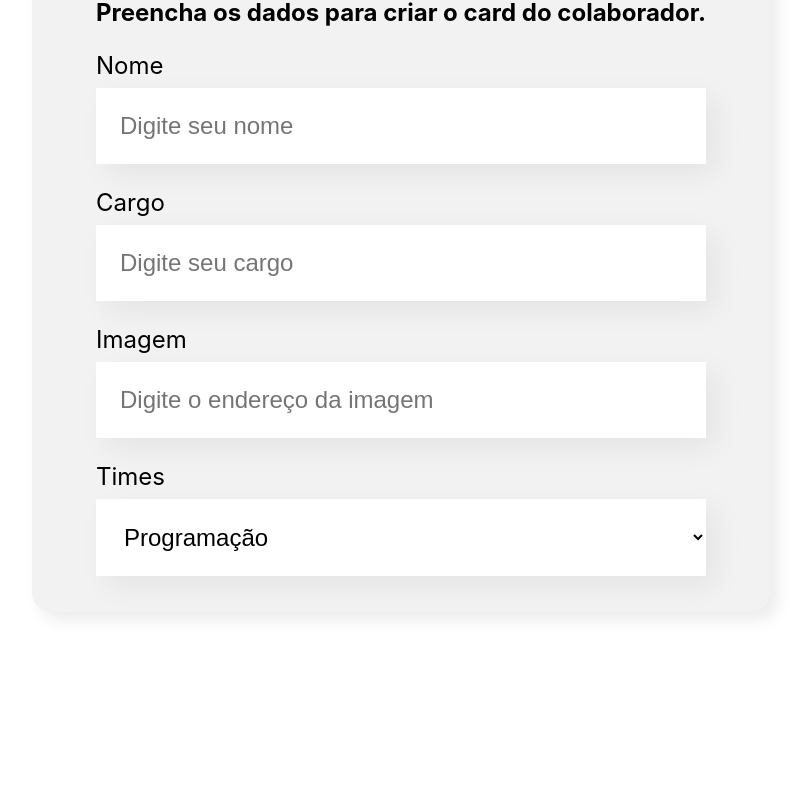
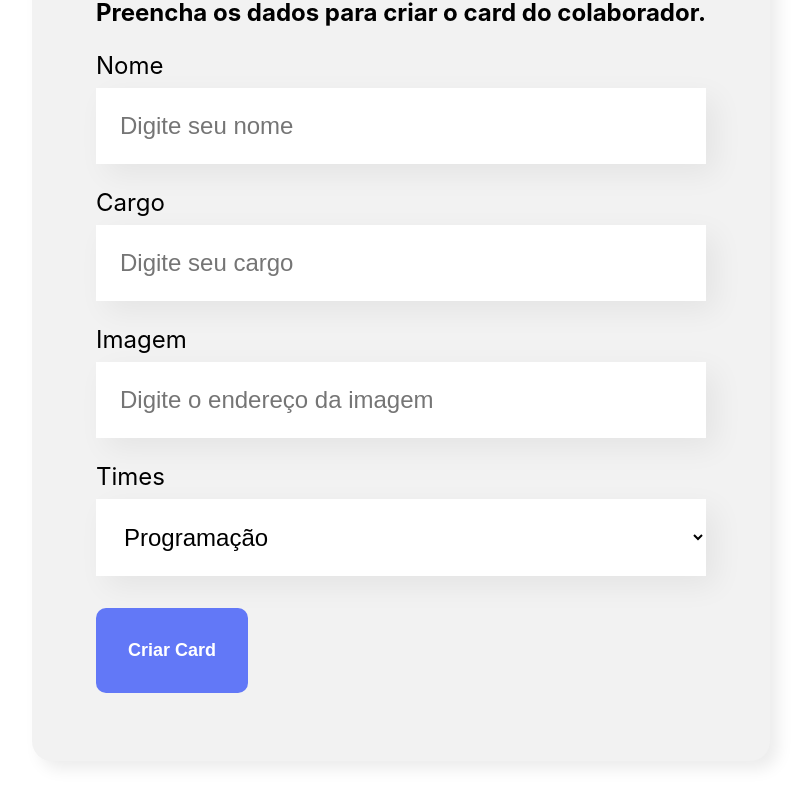
Before and after one commit to fredsons/Organo, a JavaScript app: page / in a window 1280 px wide. Shown: the part 636-1441 px from the top of the page, without its empty margins (239-1045 px from the left). Before the commit the page ends 1328 px from the top, so only its background shows below. Built offline with nearby package versions, Linux system fonts and the light colour scheme; the HTML template or start-up script is replaced by a standard one.

Commit message:
cria componente botao adicionando validacoes no form

```diff
--- /dev/null
+++ b/src/Componentes/Botao/Botao.css
@@ -0,0 +1,15 @@
+.botao {
+  background-color: #6278f7;
+  border-radius: 10px;
+  font-weight: 700;
+  font-size: 18px;
+  padding: 32px;
+  border: none;
+  cursor: pointer;
+  color: #fff;
+  margin: 32px 0;
+}
+
+.botao:hover {
+  color: #95ffd4;
+}
--- /dev/null
+++ b/src/Componentes/Botao/index.js
@@ -0,0 +1,11 @@
+import './Botao.css'
+
+const Botao = (props) => {
+  return (
+    <button className='botao'>
+      {props.children}
+    </button>
+  )
+}
+
+export default Botao
--- a/src/Componentes/CampoTexto/index.js
+++ b/src/Componentes/CampoTexto/index.js
@@ -3,7 +3,7 @@
   return (
     <div className="campo-texto">
       <label>{props.label}</label>
-      <input placeholder={props.placeholder} />
+      <input required={props.obrigatorio} placeholder={props.placeholder} />
     </div>
   )
 }
--- a/src/Componentes/Formulario/index.js
+++ b/src/Componentes/Formulario/index.js
@@ -1,3 +1,4 @@
+import Botao from '../Botao';
 import CampoTexto from '../CampoTexto';
 import ListaSuspensa from '../ListaSuspensa';
 import './Formulario.css'
@@ -13,14 +14,23 @@
     'Mobile',
     'Inovação e Gestão'
   ]
+
+  const aoSalvar = (evento) => {
+    evento.preventDefault();
+    console.log('Ao Salvar');
+  }
+
   return (
     <section className='formulario'>
-      <form>
+      <form onSubmit={aoSalvar}>
         <h2>Preencha os dados para criar o card do colaborador.</h2>
-        <CampoTexto label="Nome" placeholder="Digite seu nome" />
-        <CampoTexto label="Cargo" placeholder="Digite seu cargo" />
+        <CampoTexto obrigatorio={true} label="Nome" placeholder="Digite seu nome" />
+        <CampoTexto obrigatorio={true} label="Cargo" placeholder="Digite seu cargo" />
         <CampoTexto label="Imagem" placeholder="Digite o endereço da imagem" />
-        <ListaSuspensa label="Times" itens={times} />
+        <ListaSuspensa obrigatorio={true} label="Times" itens={times} />
+        <Botao>
+          Criar Card
+        </Botao>
       </form>
     </section>
   )
--- a/src/Componentes/ListaSuspensa/index.js
+++ b/src/Componentes/ListaSuspensa/index.js
@@ -4,7 +4,7 @@
   return (
     <div className='lista-suspensa'>
       <label>{props.label}</label>
-      <select>
+      <select required={props.obrigatorio}>
         {props.itens.map(item => <option key={item}>{item}</option>)}
       </select>
     </div>
```
